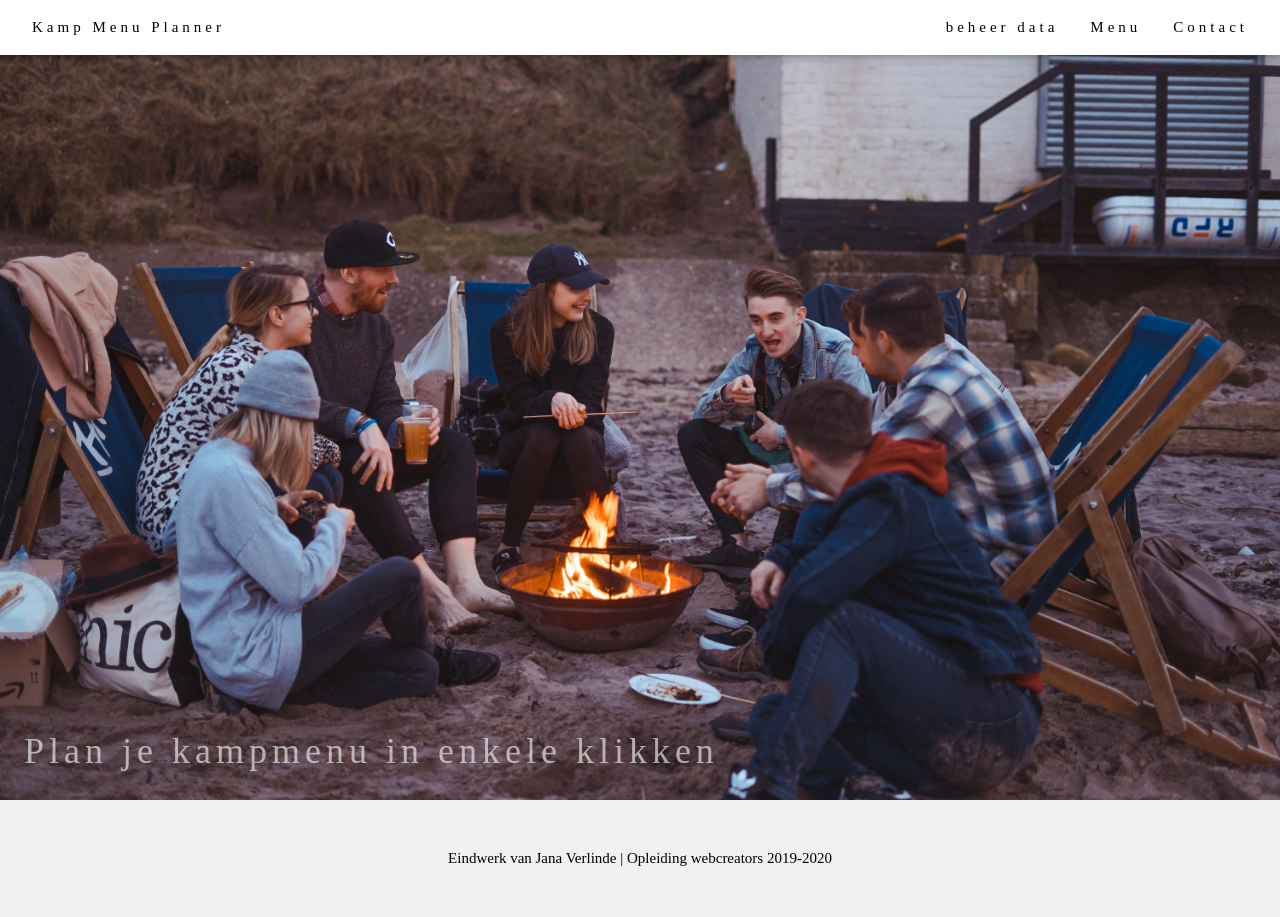
After one commit to Janaverl/plan-eet, a Symfony app: template templates/general/index.html.twig in a window 1280 px wide. The commit adds this page. Run offline with Twig, Linux system fonts and the light colour scheme; the template is opened without the code that fills it, so the values that code supplies are empty; some libraries are stand-ins or nearby versions.

Commit message:
structure of the app

```diff
--- a/public/css/style.min.css
+++ b/public/css/style.min.css
@@ -1,2 +1,2 @@
-body{min-height:100vh}.contentwrapper{margin:75px;min-height:70vh}
+body{min-height:100vh;font-family:"Times New Roman", Georgia, Serif}h1,h2,h3,h4,h5,h6{font-family:"Playfair Display";letter-spacing:5px}h1{color:white}.contentwrapper{margin:75px;min-height:70vh}
 /*# sourceMappingURL=style.min.css.map */
--- a/public/scss/style.scss
+++ b/public/scss/style.scss
@@ -1,5 +1,19 @@
 body{
   min-height: 100vh;
+  font-family: "Times New Roman", Georgia, Serif;
+}
+
+h1, h2, h3, h4, h5, h6 {
+  font-family: "Playfair Display";
+  letter-spacing: 5px;
+}
+
+h1{
+  color: white;
+}
+
+a{
+  text-decoration: none;
 }
 
 .contentwrapper{
--- a/src/Controller/AddRecipeController.php
+++ b/src/Controller/AddRecipeController.php
@@ -9,11 +9,11 @@ use Symfony\Component\Routing\Annotation\Route;
 class AddRecipeController extends AbstractController
 {
      /**
-     * @Route("/", name="app_homepage")
+     * @Route("/add", name="cms")
      */
     public function homepage()
     {
-        return $this->render('add_recipe/homepage.html.twig');
+        return $this->render('add_recipe/index.html.twig');
     }
 
     /**
@@ -33,8 +33,6 @@ class AddRecipeController extends AbstractController
         ->getRepository(Rayon::class)
         ->findAll();
 
-        dump($rayons);
-
         return $this->render('add_recipe/addingredient.html.twig', [
             'rayons' => $rayons,
         ]);
--- a/templates/add_recipe/addingredient.html.twig
+++ b/templates/add_recipe/addingredient.html.twig
@@ -8,6 +8,7 @@
 {% endblock %}
 
 {% block body %}
+    <div class="contentwrapper">
     <h1>voeg een ingredient toe</h1>
 
     <div class="cardwrapper">
@@ -39,7 +40,7 @@
                 <select class="w3-select w3-border" id="rayon" name="rayon">
                     <option class="selectRayon" value="default" disabled selected>rayon</option>
                     {% for rayon in rayons %}
-                    <option class="selectRayon" value="{{rayon.name}}">{{rayon.name}}</option>
+                        <option class="selectRayon" value="{{rayon.name}}">{{rayon.name}}</option>
                     {% endfor %}
                 </select>
             </div>
@@ -51,6 +52,7 @@
             </div>
         </div>
     </div>
+    </div>
 {% endblock %}
 
 {% block javascripts %}
--- a/templates/add_recipe/addrecipe.html.twig
+++ b/templates/add_recipe/addrecipe.html.twig
@@ -8,6 +8,7 @@
 {% endblock %}
 
 {% block body %}
+    <div class="contentwrapper">
     <h1>voeg een recept toe</h1>
 
     <div class="cardwrapper">
@@ -59,6 +60,7 @@
             </div>
         </div>
     </div>
+    </div>
 {% endblock %}
 
 {% block javascripts %}
--- a/templates/base.html.twig
+++ b/templates/base.html.twig
@@ -12,18 +12,16 @@
     <!-- Navbar (sit on top) -->
     <div class="w3-top">
         <div class="w3-bar w3-white w3-padding w3-card" style="letter-spacing:4px;">
-            <a href="#home" class="w3-bar-item w3-button">Kamp Menu Planner</a>
+            <a href="{{ path('app_homepage') }}" class="w3-bar-item w3-button">Kamp Menu Planner</a>
             <!-- Right-sided navbar links. Hide them on small screens -->
             <div class="w3-right w3-hide-small">
-            <a href="#about" class="w3-bar-item w3-button">About</a>
+            <a href="{{ path('cms') }}" class="w3-bar-item w3-button">beheer data</a>
             <a href="#menu" class="w3-bar-item w3-button">Menu</a>
             <a href="#contact" class="w3-bar-item w3-button">Contact</a>
             </div>
         </div>
     </div>
-    <div class="contentwrapper">
-        {% block body %}{% endblock %}
-    </div>
+    {% block body %}{% endblock %}
     <!-- Footer -->
     <footer class="w3-center w3-light-grey w3-padding-32">
         <p>Eindwerk van Jana Verlinde | Opleiding webcreators 2019-2020</p>
--- /dev/null
+++ b/templates/general/index.html.twig
@@ -0,0 +1,12 @@
+{% extends 'base.html.twig' %}
+
+{% block title %}Hello AddRecipeController!{% endblock %}
+
+{% block body %}
+    <header class="w3-display-container w3-content w3-wide" style="max-width:1600px;min-width:500px;max-height:100vh;overflow:hidden" id="home">
+        <img class="w3-image" src="{{ asset('img/hero2.jpg') }}" alt="Hamburger Catering" width="1600" height="800">
+        <div class="w3-display-bottomleft w3-padding-large w3-opacity">
+            <h1>Plan je kampmenu in enkele klikken</h1>
+        </div>
+    </header>
+{% endblock %}
```
Also changed, not shown: public/js/createIngredient.js (+0 -13 lines), src/Controller/GeneralController.php (added, +17 -0 lines), templates/add_recipe/homepage.html.twig (deleted, +0 -12 lines), templates/add_recipe/index.html.twig (+8 -14 lines), templates/product/index.html.twig (deleted, +0 -20 lines), public/img/hero1.jpg (added), public/img/hero2.jpg (added), 1 other file.
